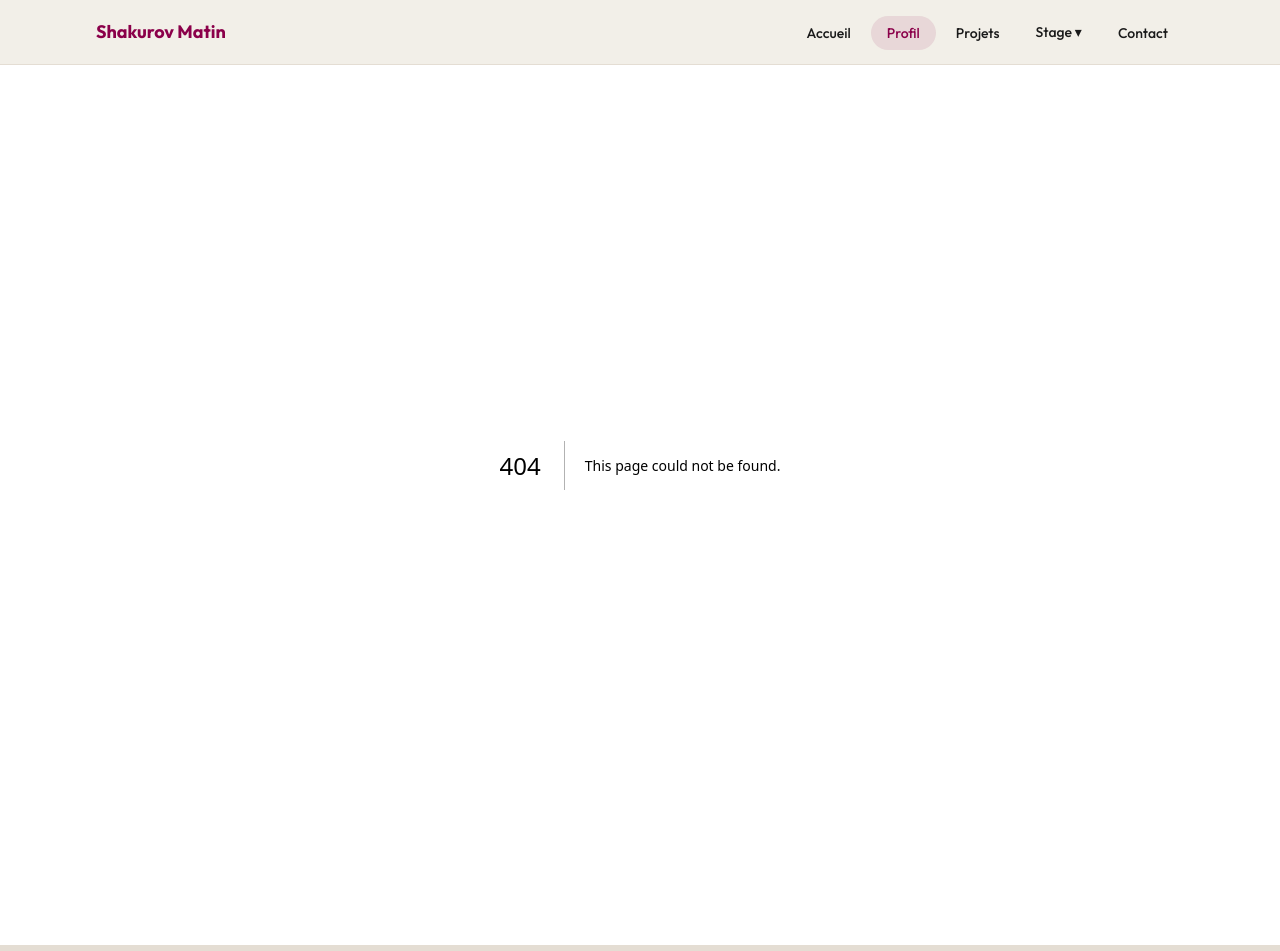
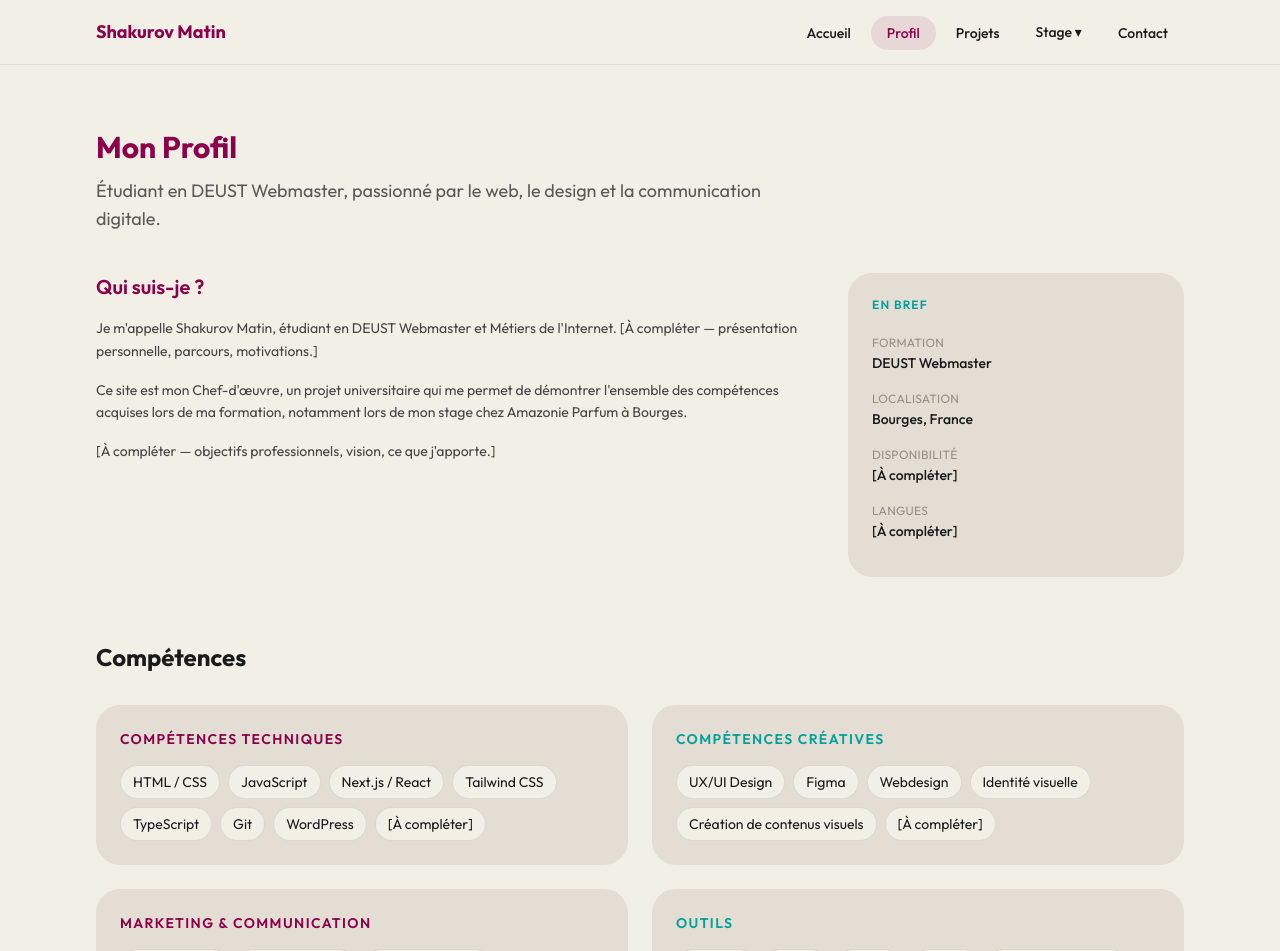
Before and after one commit to BlackOurs18/site_chef_doeuvre, a Next.js app: page /profil in a window 1280 px wide. Before the commit this address had no page. Shown: the top 951 px of the page. Built offline with nearby package versions, Linux system fonts and the light colour scheme.

Commit message:
feat: add profile page

```diff
--- /dev/null
+++ b/app/profil/page.tsx
@@ -0,0 +1,92 @@
+import type { Metadata } from 'next'
+import Container from '@/components/Container'
+import SectionTitle from '@/components/SectionTitle'
+import MotionSection from '@/components/MotionSection'
+
+export const metadata: Metadata = {
+  title: 'Mon Profil',
+  description: 'Profil de Shakurov Matin — compétences web, communication et marketing digital',
+}
+
+const skillGroups = [
+  {
+    category: 'Compétences techniques',
+    color: 'accent-main',
+    skills: ['HTML / CSS', 'JavaScript', 'Next.js / React', 'Tailwind CSS', 'TypeScript', 'Git', 'WordPress', '[À compléter]'],
+  },
+  {
+    category: 'Compétences créatives',
+    color: 'accent-light',
+    skills: ['UX/UI Design', 'Figma', 'Webdesign', 'Identité visuelle', 'Création de contenus visuels', '[À compléter]'],
+  },
+  {
+    category: 'Marketing & Communication',
+    color: 'accent-main',
+    skills: ['SEO on-page', 'Rédaction web', 'Réseaux sociaux', 'Google Analytics', 'Email marketing', '[À compléter]'],
+  },
+  {
+    category: 'Outils',
+    color: 'accent-light',
+    skills: ['VS Code', 'Figma', 'Notion', 'Canva', 'Google Workspace', '[À compléter]'],
+  },
+]
+
+export default function ProfilPage() {
+  return (
+    <Container className="py-16">
+      <MotionSection>
+        <SectionTitle
+          title="Mon Profil"
+          subtitle="Étudiant en DEUST Webmaster, passionné par le web, le design et la communication digitale."
+        />
+
+        <div className="grid grid-cols-1 lg:grid-cols-3 gap-10 mb-16">
+          <div className="lg:col-span-2">
+            <h2 className="text-xl font-semibold text-accent-main mb-4">Qui suis-je ?</h2>
+            <div className="prose prose-sm max-w-none text-text-main/80 space-y-4">
+              <p>
+                Je m'appelle Shakurov Matin, étudiant en DEUST Webmaster et Métiers de l'Internet. [À compléter — présentation personnelle, parcours, motivations.]
+              </p>
+              <p>
+                Ce site est mon Chef-d'œuvre, un projet universitaire qui me permet de démontrer l'ensemble des compétences acquises lors de ma formation, notamment lors de mon stage chez Amazonie Parfum à Bourges.
+              </p>
+              <p>[À compléter — objectifs professionnels, vision, ce que j'apporte.]</p>
+            </div>
+          </div>
+          <div className="bg-bg-secondary rounded-3xl p-6">
+            <p className="text-xs uppercase tracking-widest text-accent-light font-semibold mb-4">En bref</p>
+            {[
+              { label: 'Formation', value: 'DEUST Webmaster' },
+              { label: 'Localisation', value: 'Bourges, France' },
+              { label: 'Disponibilité', value: '[À compléter]' },
+              { label: 'Langues', value: '[À compléter]' },
+            ].map(({ label, value }) => (
+              <div key={label} className="mb-3">
+                <span className="text-xs text-text-main/40 uppercase tracking-wide">{label}</span>
+                <p className="text-text-main font-medium text-sm">{value}</p>
+              </div>
+            ))}
+          </div>
+        </div>
+
+        <h2 className="text-2xl font-bold text-text-main mb-8">Compétences</h2>
+        <div className="grid grid-cols-1 sm:grid-cols-2 gap-6">
+          {skillGroups.map((group) => (
+            <MotionSection key={group.category} delay={0.05}>
+              <div className="bg-bg-secondary rounded-3xl p-6">
+                <h3 className={`text-sm font-semibold uppercase tracking-widest mb-4 text-${group.color}`}>{group.category}</h3>
+                <div className="flex flex-wrap gap-2">
+                  {group.skills.map((skill) => (
+                    <span key={skill} className="text-sm bg-bg-primary text-text-main px-3 py-1.5 rounded-full border border-text-main/10">
+                      {skill}
+                    </span>
+                  ))}
+                </div>
+              </div>
+            </MotionSection>
+          ))}
+        </div>
+      </MotionSection>
+    </Container>
+  )
+}
```
